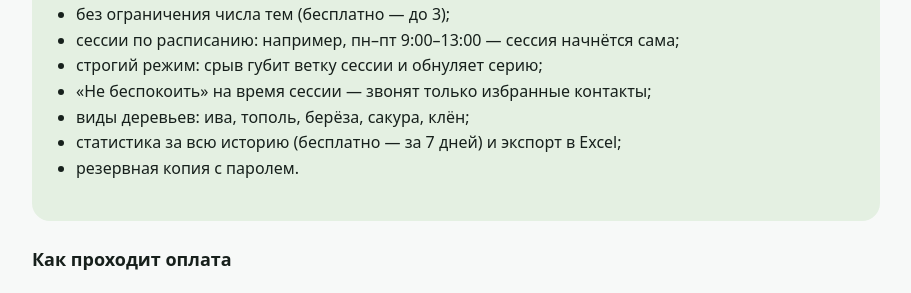
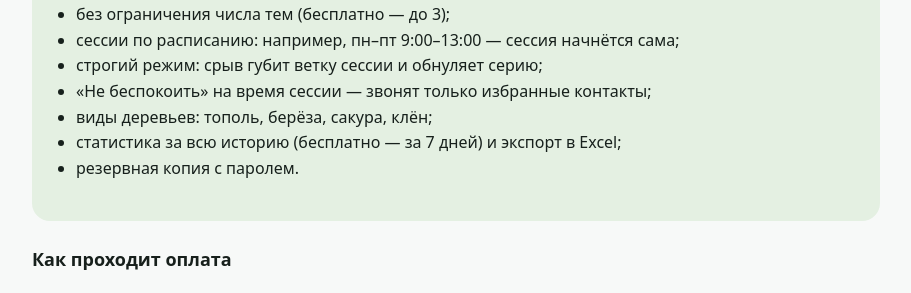
Before and after one commit to Zetsu-22/deepwork-site, a Jekyll site: the page built from index.html, in a window 1280 px wide. Shown: the part 1123-1416 px from the top of the page, without its empty margins (184-1095 px from the left). Built offline with Jekyll 4.4.1, drawn with Linux system fonts in a browser that asks for light colours.

Commit message:
Виды деревьев без ивы
Co-Authored-By: Claude Opus 5.5 <noreply@anthropic.com>
Claude-Session: https://claude.ai/code/session_01T6RUj9fiPNDHY3pfBMRdXs

```diff
--- a/index.html
+++ b/index.html
@@ -40,7 +40,7 @@ layout: default
       <li>сессии по расписанию: например, пн–пт 9:00–13:00 — сессия начнётся сама;</li>
       <li>строгий режим: срыв губит ветку сессии и обнуляет серию;</li>
       <li>«Не беспокоить» на время сессии — звонят только избранные контакты;</li>
-      <li>виды деревьев: ива, тополь, берёза, сакура, клён;</li>
+      <li>виды деревьев: тополь, берёза, сакура, клён;</li>
       <li>статистика за всю историю (бесплатно — за 7 дней) и экспорт в Excel;</li>
       <li>резервная копия с паролем.</li>
     </ul>
```
